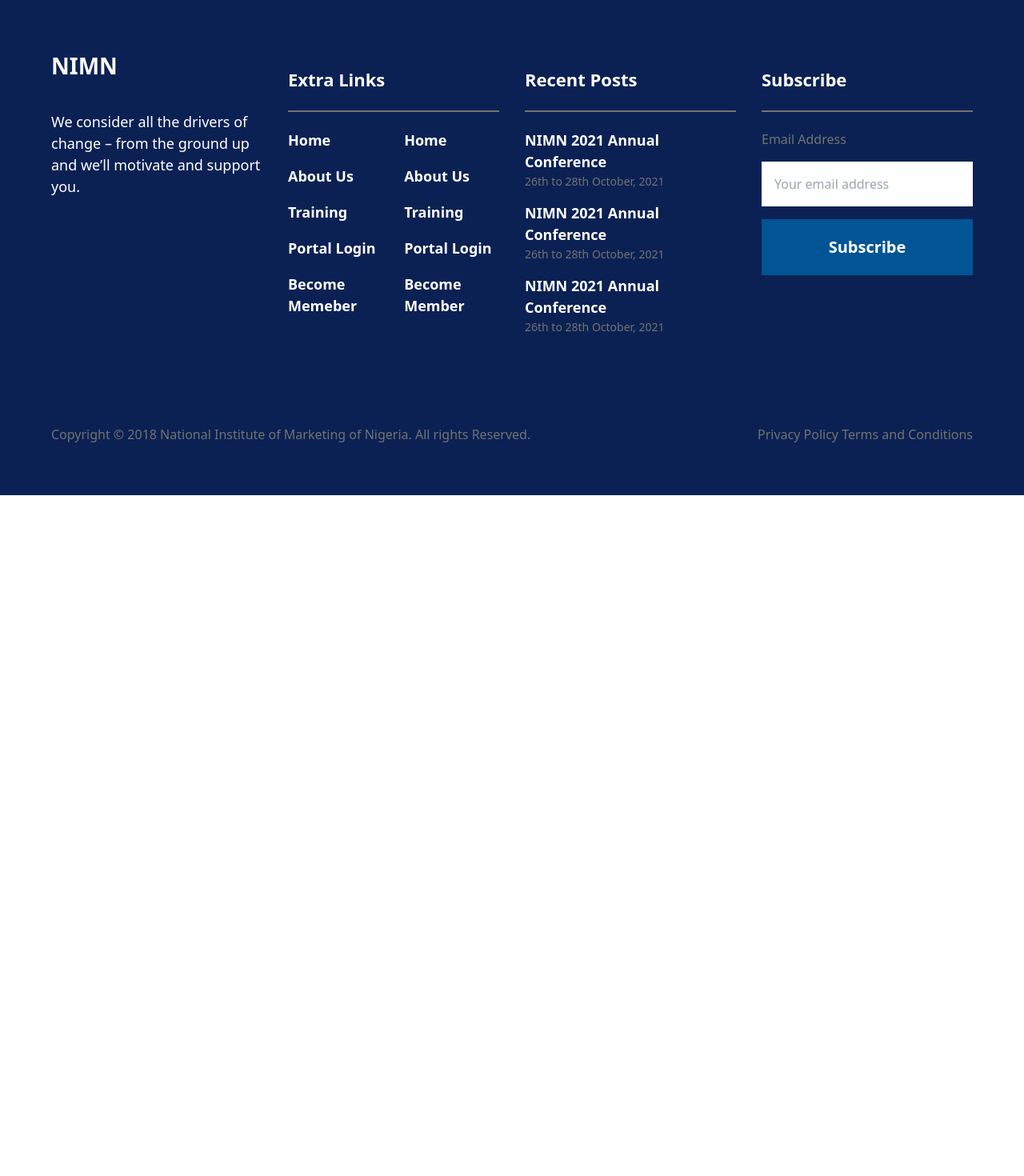
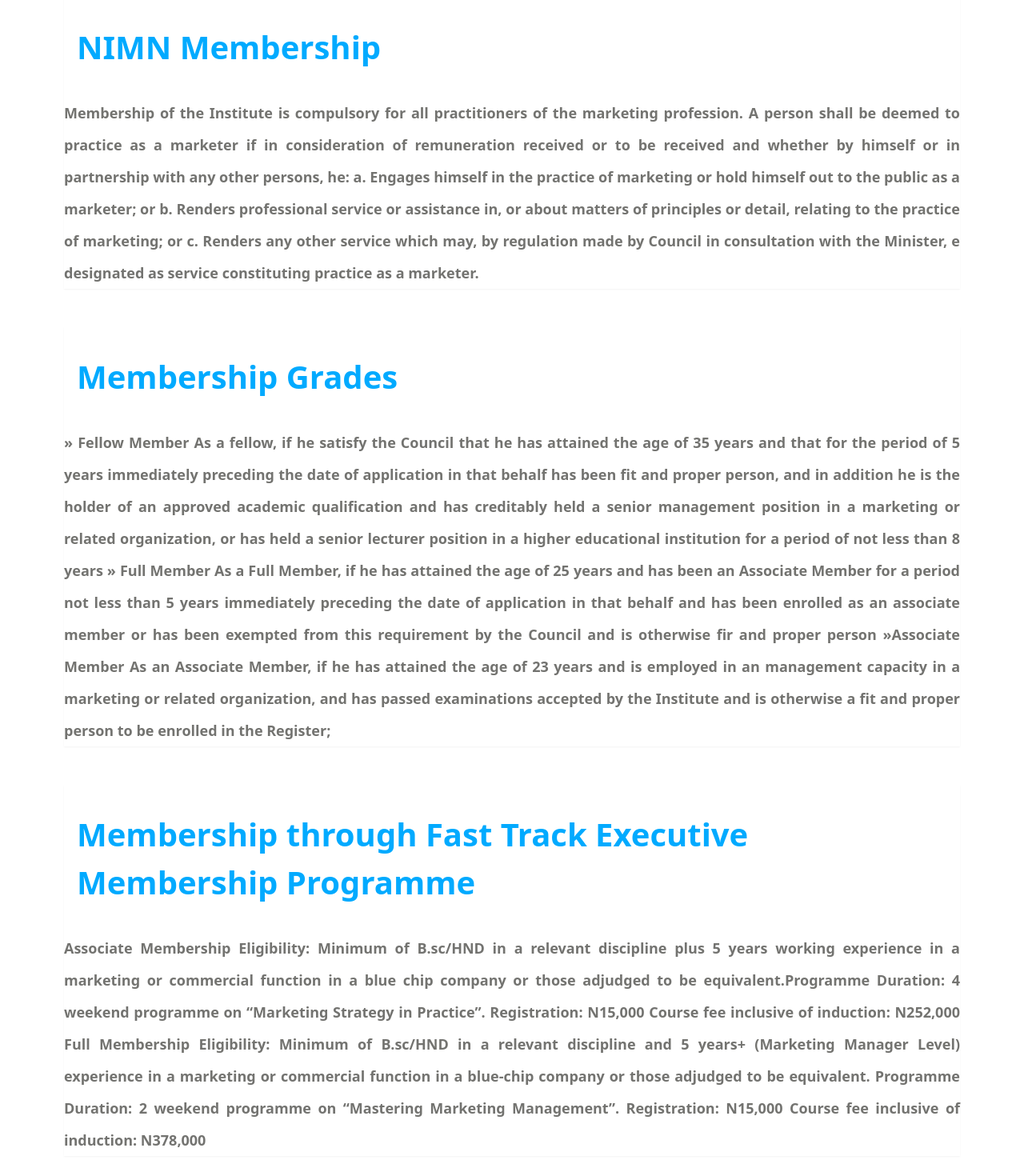
Before and after one commit to Tomation-Solution/nimn-revampsite-temp, a Next.js app: page /membership in a window 1280 px wide. Shown: the part 6080-7550 px from the top of the page at 80% size. Before the commit the page ends 6699 px from the top, so only its background shows below. Built offline with nearby package versions, Linux system fonts and the light colour scheme.

Commit message:
feat:  added new feature

```diff
--- a/src/components/Member/Requirement.tsx
+++ b/src/components/Member/Requirement.tsx
@@ -2,19 +2,19 @@
 
 const data = [
   {
-    title: "NIMN 2021 Annual Conference",
-    details: "ELELCTION GUIDELINES ",
-    type: "Virtual Conference",
+    title: "NIMN Membership",
+    details: "Membership of the Institute is compulsory for all practitioners of the marketing profession. A person shall be deemed to practice as a marketer if in consideration of remuneration received or to be received and whether by himself or in partnership with any other persons, he: a. Engages himself in the practice of marketing or hold himself out to the public as a marketer; or b. Renders professional service or assistance in, or about matters of principles or detail, relating to the practice of marketing; or c. Renders any other service which may, by regulation made by Council in consultation with the Minister, e designated as service constituting practice as a marketer.",
+    type: "Find out happenings at NIMN ranging from our latest news, to events archives and interesting details of the programmes we have to offer",
   },
   {
-    title: "NIMN 2021 Annual Conference",
-    details: "ELELCTION GUIDELINES ",
-    type: "Virtual Conference",
+    title: "Membership Grades",
+    details: "» Fellow Member As a fellow, if he satisfy the Council that he has attained the age of 35 years and that for the period of 5 years immediately preceding the date of application in that behalf has been fit and proper person, and in addition he is the holder of an approved academic qualification and has creditably held a senior management position in a marketing or related organization, or has held a senior lecturer position in a higher educational institution for a period of not less than 8 years » Full Member As a Full Member, if he has attained the age of 25 years and has been an Associate Member for a period not less than 5 years immediately preceding the date of application in that behalf and has been enrolled as an associate member or has been exempted from this requirement by the Council and is otherwise fir and proper  person »Associate Member As an Associate Member, if he has attained the age of 23 years and is employed in an management capacity in a marketing or related organization, and has passed examinations accepted by the Institute and is otherwise a fit and proper person to be enrolled in the Register;",
+    type: "Find out happenings at NIMN ranging from our latest news, to events archives and interesting details of the programmes we have to offer",
   },
   {
-    title: "NIMN 2021 Annual Conference",
-    details: "ELELCTION GUIDELINES ",
-    type: "Virtual Conference",
+    title: "Membership through Fast Track Executive Membership Programme",
+    details: "Associate Membership Eligibility: Minimum of B.sc/HND in a relevant discipline plus 5 years working experience in a marketing or commercial function in a blue chip company or those adjudged to be equivalent.Programme Duration: 4 weekend programme on “Marketing Strategy in Practice”.  Registration: N15,000 Course fee inclusive of induction: N252,000 Full Membership Eligibility: Minimum of B.sc/HND in a relevant discipline and 5 years+ (Marketing Manager Level) experience in a marketing or commercial function in a blue-chip company or those adjudged to be equivalent. Programme Duration: 2 weekend programme on “Mastering Marketing Management”. Registration: N15,000 Course fee inclusive of induction: N378,000",
+    type: "Find out happenings at NIMN ranging from our latest news, to events archives and interesting details of the programmes we have to offer",
   },
 ];
 
@@ -28,13 +28,12 @@
   type: string;
 }) => {
   return (
-    <div className="shadow-lg">
-      <div className="bg-black px-[1em] py-[2rem] ">
-        <p className="text-white font-[700] text-[40px]">{title}</p>
-        <p className="text-yellow-600 text-[22px] ">-{details}-</p>
+    <div className="shadow-sm">
+      <div className=" px-[1em] py-[2rem] ">
+        <p className="text-pri_var_1 font-[700] text-[40px]">{title}</p>
       </div>
-      <div className="bg-white p-[3em] text-pri font-[600] text-[18px]">
-        <p>{type}</p>
+      <div className="bg-white leading-10 text-p_gray text-justify  font-[600] text-[18px]">
+        <p>{details}</p>
       </div>
     </div>
   );
@@ -45,17 +44,11 @@
     <div className="lg:px-[5em] md:px-[3em] px-[1em]">
       <div
         className="
-      text-center mb-[2em] lg:w-[50%] md:w-[60%] w-[80%] mx-auto
+      text-center mb-[2em] lg:w-[50%] md:w-[60%] w-[80%] mx-auto">
+        {/* <p className="text-pri text-[70px] font-[600] "> Membership Requirements </p> */}
 
-      "
-      >
-        <p className="text-pri text-[30px] font-[600] "> Membership Requirements </p>
-        <p className="text-[18px] text-p_gray ">
-          Find out happenings at NIMN ranging from our latest news, to events
-          archives and interesting details of the programmes we have to offer
-        </p>
       </div>
-      <div className="grid lg:grid-cols-3 gap-[3em] md:grid-cols-2 grid-cols-1 ">
+      <div className="grid lg:grid-cols-1 gap-[3em] md:grid-cols-2 grid-cols-1 ">
         {data.map((item, index) => (
           <RequireMentCard
             key={index}
--- a/src/pages/membership.tsx
+++ b/src/pages/membership.tsx
@@ -17,7 +17,7 @@
     <MemberBenefit/>
     <MemberTypes/>
     <MemberLevels/>
-    {/* <Requirement/> */}
+    <Requirement/>
   </main>
 
 </>
```
